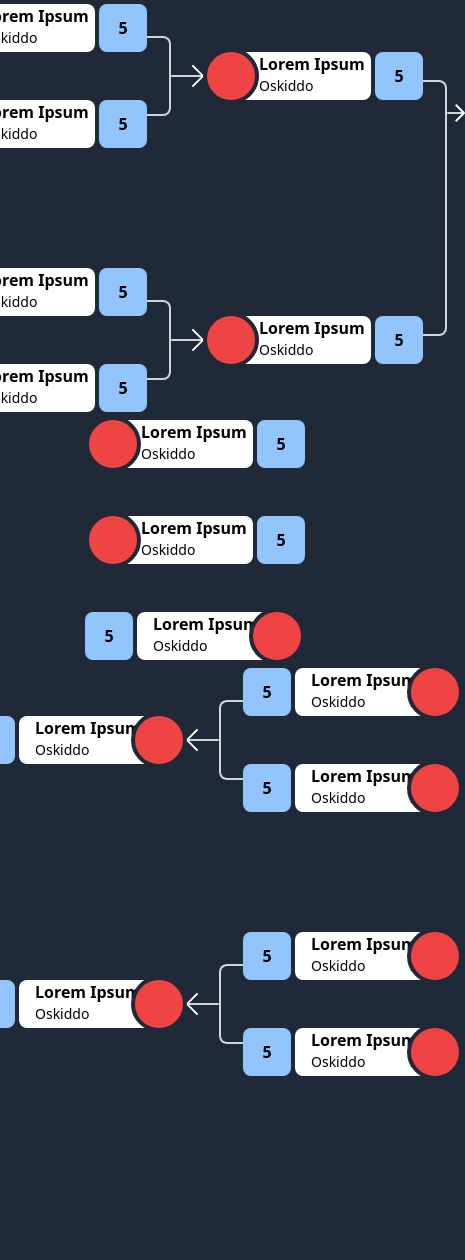
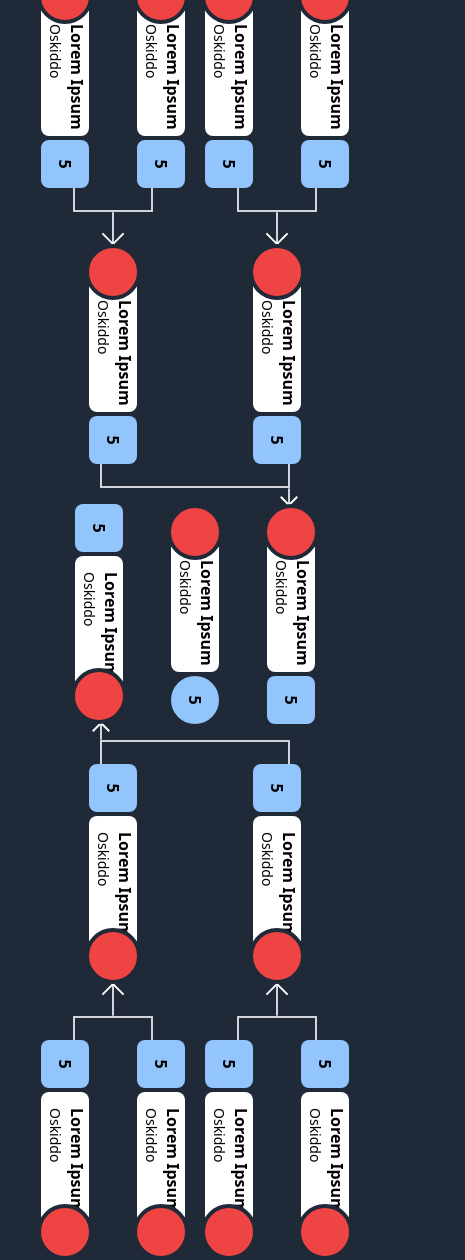
Before and after one commit to anie308/task-, a website: page index.html in a window 390 px wide. Shown: the whole page, 465 px wide, since content can reach past the window. Before the commit the page ends 1080 px from the top, so only its background shows below. Drawn offline with Linux system fonts and the light colour scheme.

Commit message:
mobile view

```diff
--- a/index.html
+++ b/index.html
@@ -28,10 +28,10 @@
     </div> -->
     <!-- template for use -->
 
-    <div class=" flex flex-col md:flex-row  h-full items-center w-full justify-between">
+    <div class=" flex rotate-90 md:rotate-0  md:h-full items-center md:w-full justify-between px-[5px]">
       <!-- first section -->
-      <div class="flex  items-center  md:0">
-        <div class="flex flex-col items-start justify-center space-y-28">
+      <div class="flex  items-center ">
+        <div class="flex flex-col items-start justify-center space-y-3 md:space-y-28">
           <!-- first segment -->
           <div class="flex items-center justify-start">
             <div class="flex flex-col space-y-10">
@@ -70,7 +70,7 @@
             </div>
             <div class="flex items-center">
               <div
-                class="h-20 w-6 bg-transparent border-r-2 border-t-2 border-b-2 border-gray-300 rounded-r-lg"
+                class="h-20 w-6 bg-transparent border-r-2 border-t-2 border-b-2 border-gray-300 md:rounded-r-lg"
               ></div>
               <div class="h-0.5 w-8 bg-gray-300 icon-arrow"></div>
             </div>
@@ -134,7 +134,7 @@
             <div class="flex items-center">
               <div class="flex items-center">
                 <div
-                  class="h-20 w-6 bg-transparent border-r-2 border-t-2 border-b-2 border-gray-300 rounded-r-lg"
+                  class="h-20 w-6 bg-transparent border-r-2 border-t-2 border-b-2 border-gray-300 md:rounded-r-lg"
                 ></div>
                 <div class="h-0.5 w-8 bg-gray-300 icon-arrow"></div>
               </div>
@@ -161,8 +161,8 @@
           <!-- second segment -->
         </div>
         <div class="flex items-start relative">
-          <div class="h-64 w-6  bg-transparent border-r-2 border-t-2 border-b-2 border-gray-300 rounded-r-lg"></div>
-          <div class="w-4 h-0.5 bg-gray-300 mt-8 icon-arrow3"></div>
+          <div class="h-[190px] md:h-64 w-6  bg-transparent border-r-2 border-t-2 border-b-2 border-gray-300 md:rounded-r-lg"></div>
+          <div class="w-4 h-0.5 bg-gray-300 mt-[0px] md:mt-8 icon-arrow3"></div>
         </div>
 
       </div>
@@ -196,7 +196,7 @@
             <div class="font-light text-sm ml-4">Oskiddo</div>
           </div>
           <div
-            class="h-12 w-12 ml-1 bg-blue-300 rounded-lg flex items-center justify-center font-bold rounded-full"
+            class="h-12 w-12 ml-1 bg-blue-300 flex items-center justify-center font-bold rounded-full"
           >
             5
           </div>
@@ -222,13 +222,13 @@
 
       <div class="flex items-center">
         <div class="flex items-end relative">
-          <div class="w-4 h-0.5 bg-gray-300 mb-8 icon-arrow2"></div>
+          <div class="w-4 h-0.5 bg-gray-300 mt-[5px] md:mb-8 icon-arrow2"></div>
 
-          <div class="h-64 w-6  bg-transparent border-l-2 border-t-2 border-b-2 border-gray-300 rounded-l-lg"></div>
+          <div class="h-[190px] md:h-64 w-6  bg-transparent border-l-2 border-t-2 border-b-2 border-gray-300 md:rounded-l-lg"></div>
         </div>
 
         <!-- second section -->
-        <div class="flex flex-col items-start justify-center space-y-28">
+        <div class="flex flex-col items-start justify-center space-y-3 md:space-y-28">
           <!-- first segment -->
           <div class="flex items-center justify-start">
             <div class="">
@@ -254,7 +254,7 @@
               <div class="h-0.5 w-8 bg-gray-300 icon-arrow1"></div>
 
               <div
-                class="h-20 w-6 bg-transparent border-l-2 border-t-2 border-b-2 border-gray-300 rounded-l-lg"
+                class="h-20 w-6 bg-transparent border-l-2 border-t-2 border-b-2 border-gray-300 md:rounded-l-lg"
               ></div>
             </div>
             <div class="flex flex-col space-y-10">
@@ -320,7 +320,7 @@
               <div class="h-0.5 w-8 bg-gray-300 icon-arrow1"></div>
 
               <div
-                class="h-20 w-6 bg-transparent border-l-2 border-t-2 border-b-2 border-gray-300 rounded-l-lg"
+                class="h-20 w-6 bg-transparent border-l-2 border-t-2 border-b-2 border-gray-300 md:rounded-l-lg"
               ></div>
             </div>
             <div class="flex flex-col space-y-10">
```
Also changed, not shown: output.css.
